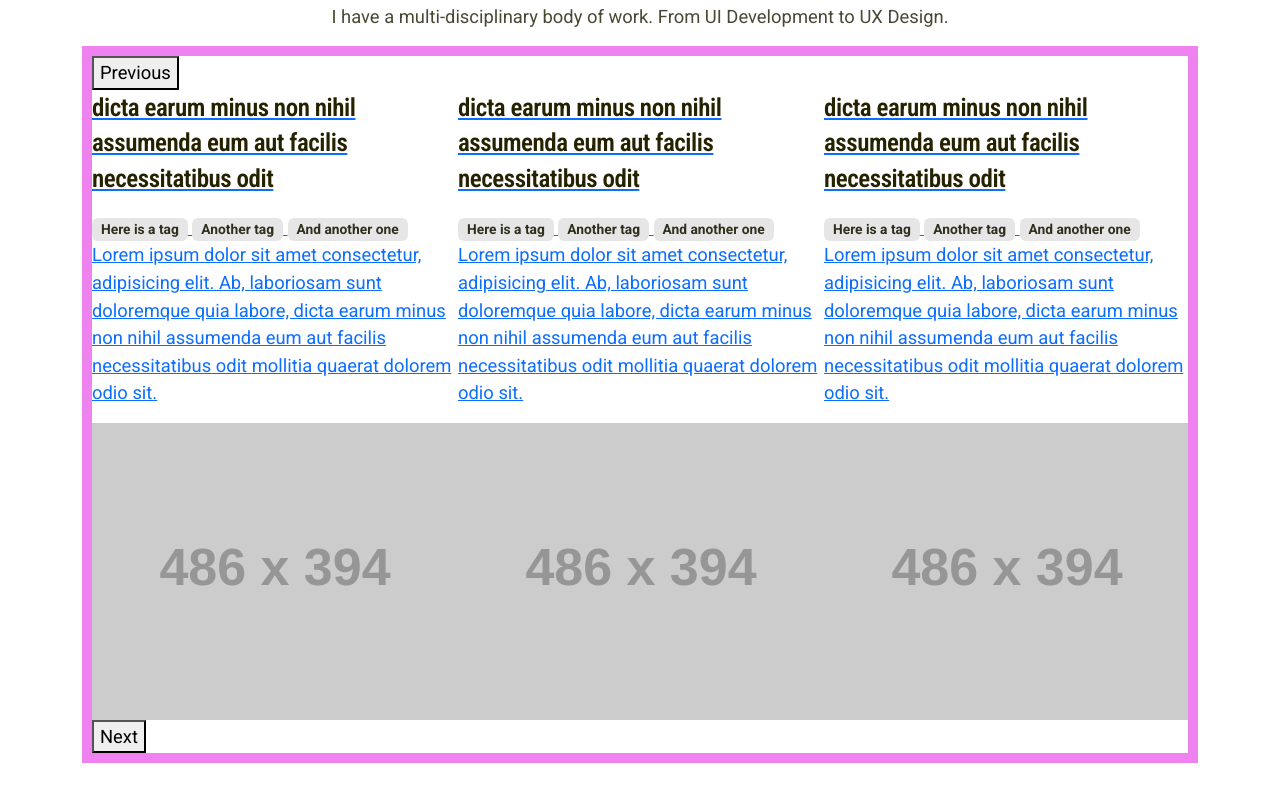
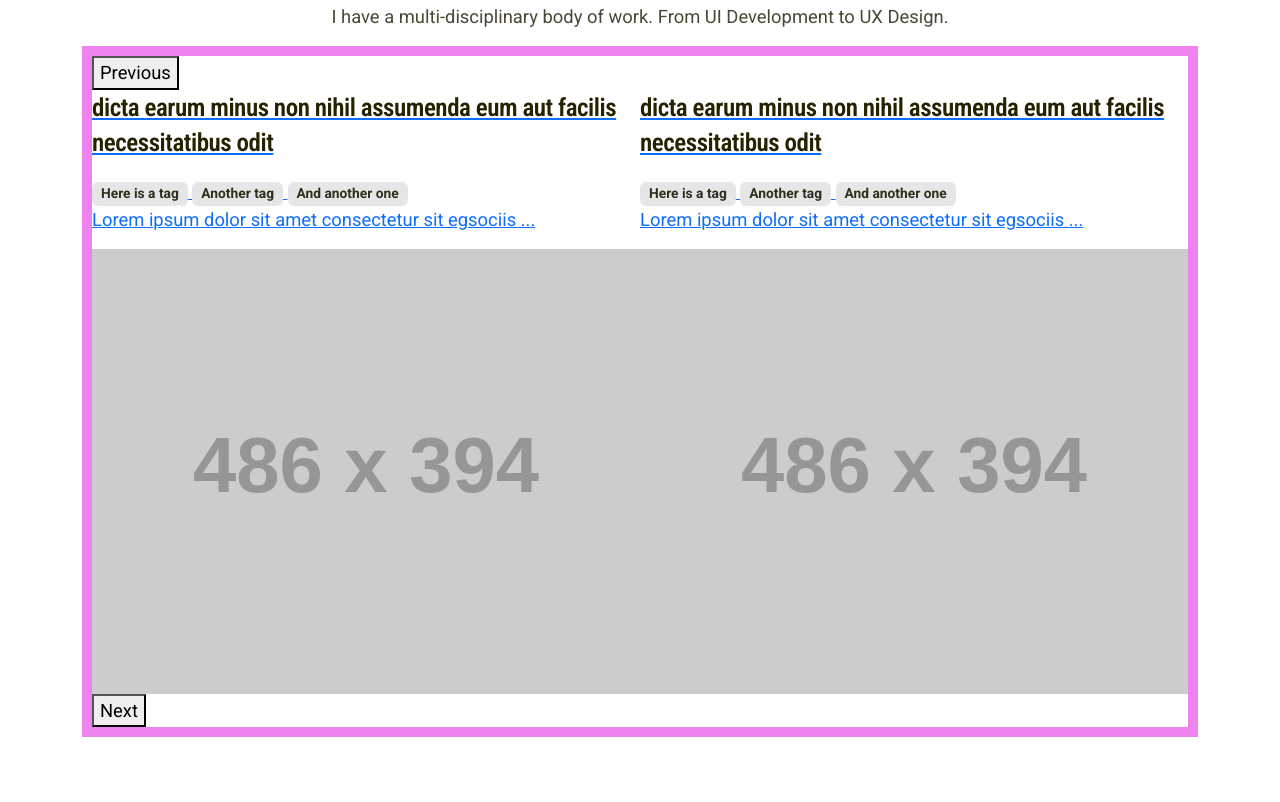
Before and after one commit to Sudhir0309/eric-html-main, a website built with webpack: page public/index.html in a window 1280 px wide. Shown: the part 3843-4645 px from the top of the page. Built offline with nearby package versions, Linux system fonts and the light colour scheme; placeholder pictures from the web are drawn by us.

Commit message:
Updating carousel logic

```diff
--- a/dev/js/caroussel.js
+++ b/dev/js/caroussel.js
@@ -16,16 +16,16 @@ export function setupCarousselFct() {
         // dots: true,
         speed: 300,
         infinite: false,
-        slidesToShow: 3,
-        slidesToScroll: 3,
+        slidesToShow: 2,
+        slidesToScroll: 2,
         responsive: [
-          {
-            breakpoint: 1199,
-            settings: {
-              slidesToShow: 2,
-              slidesToScroll: 2,
-            },
-          },
+          // {
+          //   breakpoint: 1199,
+          //   settings: {
+          //     slidesToShow: 2,
+          //     slidesToScroll: 2,
+          //   },
+          // },
           {
             breakpoint: 767,
             settings: {
--- a/dev/styles/components/_site-carousel.scss
+++ b/dev/styles/components/_site-carousel.scss
@@ -14,7 +14,11 @@
         margin: 0;
         padding: 0;
 
-
+        .site-carousel-item {
+            a {
+                // [***] remove text decoration
+            }
+        }
 
 
 
--- a/public/index.html
+++ b/public/index.html
@@ -184,7 +184,7 @@
               <span class="badge">Another tag</span>
               <span class="badge">And another one</span>
             </div>
-            <p>Lorem ipsum dolor sit amet consectetur, adipisicing elit. Ab, laboriosam sunt doloremque quia labore, dicta earum minus non nihil assumenda eum aut facilis necessitatibus odit mollitia quaerat dolorem odio sit.</p>
+            <p>Lorem ipsum dolor sit amet consectetur sit egsociis ...</p>
             <img class="w-100" alt="image" src="https://placehold.co/486x394">
           </a>
         </li>
@@ -196,7 +196,7 @@
               <span class="badge">Another tag</span>
               <span class="badge">And another one</span>
             </div>
-            <p>Lorem ipsum dolor sit amet consectetur, adipisicing elit. Ab, laboriosam sunt doloremque quia labore, dicta earum minus non nihil assumenda eum aut facilis necessitatibus odit mollitia quaerat dolorem odio sit.</p>
+            <p>Lorem ipsum dolor sit amet consectetur sit egsociis ...</p>
             <img class="w-100" alt="image" src="https://placehold.co/486x394">
           </a>
         </li>
@@ -208,7 +208,7 @@
               <span class="badge">Another tag</span>
               <span class="badge">And another one</span>
             </div>
-            <p>Lorem ipsum dolor sit amet consectetur, adipisicing elit. Ab, laboriosam sunt doloremque quia labore, dicta earum minus non nihil assumenda eum aut facilis necessitatibus odit mollitia quaerat dolorem odio sit.</p>
+            <p>Lorem ipsum dolor sit amet consectetur sit egsociis ...</p>
             <img class="w-100" alt="image" src="https://placehold.co/486x394">
           </a>
         </li>
@@ -220,7 +220,7 @@
               <span class="badge">Another tag</span>
               <span class="badge">And another one</span>
             </div>
-            <p>Lorem ipsum dolor sit amet consectetur, adipisicing elit. Ab, laboriosam sunt doloremque quia labore, dicta earum minus non nihil assumenda eum aut facilis necessitatibus odit mollitia quaerat dolorem odio sit.</p>
+            <p>Lorem ipsum dolor sit amet consectetur sit egsociis ...</p>
             <img class="w-100" alt="image" src="https://placehold.co/486x394">
           </a>
         </li>
@@ -243,7 +243,7 @@
             <div class="modal-body">
                 <div class="row">
                   <div class="col-md-6">
-                    <p>Lorem ipsum dolor sit amet consectetur, adipisicing elit. Ab, laboriosam sunt doloremque quia labore, dicta earum minus non nihil assumenda eum aut facilis necessitatibus odit mollitia quaerat dolorem odio sit.</p>
+                    <p>Lorem ipsum dolor sit amet consectetur adipisicing elit. Amet ullam ex saepe nesciunt ratione, dolore quasi eaque harum repellendus aperiam dicta esse repudiandae nostrum, illum qui voluptatibus blanditiis culpa est.</p>
                   </div>
                   <div class="col-md-6">
                     <img class="w-100" alt="image" src="https://placehold.co/486x394">
@@ -269,7 +269,7 @@
             <div class="modal-body">
                 <div class="row">
                   <div class="col-md-6">
-                    <p>Lorem ipsum dolor sit amet consectetur, adipisicing elit. Ab, laboriosam sunt doloremque quia labore, dicta earum minus non nihil assumenda eum aut facilis necessitatibus odit mollitia quaerat dolorem odio sit.</p>
+                    <p>Lorem ipsum dolor sit amet consectetur sit egsociis ...</p>
                   </div>
                   <div class="col-md-6">
                     <img class="w-100" alt="image" src="https://placehold.co/486x394">
@@ -295,7 +295,7 @@
             <div class="modal-body">
                 <div class="row">
                   <div class="col-md-6">
-                    <p>Lorem ipsum dolor sit amet consectetur, adipisicing elit. Ab, laboriosam sunt doloremque quia labore, dicta earum minus non nihil assumenda eum aut facilis necessitatibus odit mollitia quaerat dolorem odio sit.</p>
+                    <p>Lorem ipsum dolor sit amet consectetur sit egsociis ...</p>
                   </div>
                   <div class="col-md-6">
                     <img class="w-100" alt="image" src="https://placehold.co/486x394">
@@ -321,7 +321,7 @@
             <div class="modal-body">
                 <div class="row">
                   <div class="col-md-6">
-                    <p>Lorem ipsum dolor sit amet consectetur, adipisicing elit. Ab, laboriosam sunt doloremque quia labore, dicta earum minus non nihil assumenda eum aut facilis necessitatibus odit mollitia quaerat dolorem odio sit.</p>
+                    <p>Lorem ipsum dolor sit amet consectetur sit egsociis ...</p>
                   </div>
                   <div class="col-md-6">
                     <img class="w-100" alt="image" src="https://placehold.co/486x394">
```
Also changed, not shown: public/dist/scripts.website-script-bundle.js.
